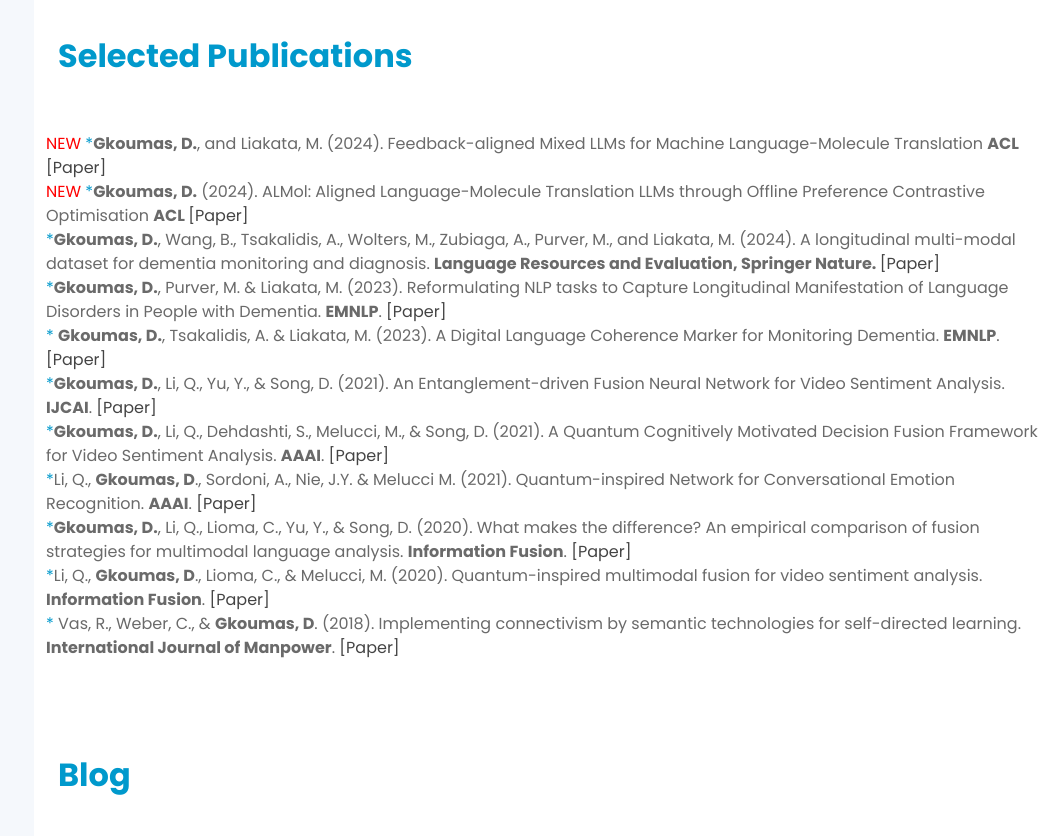
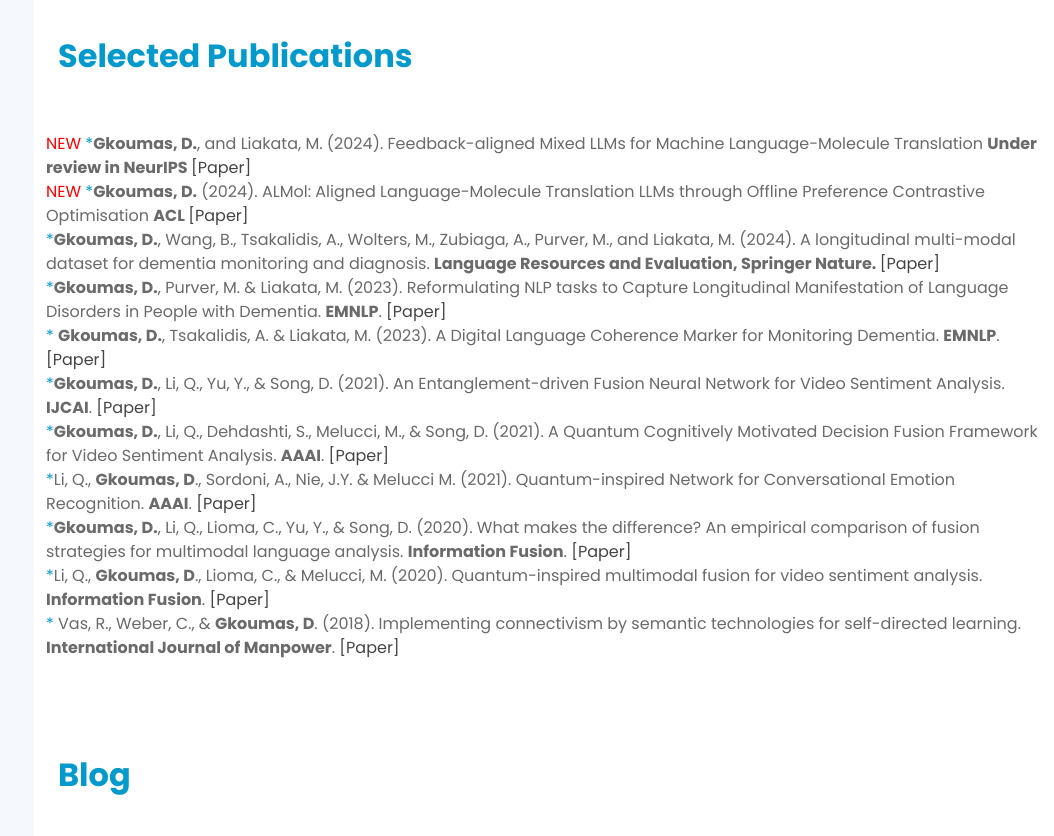
Before and after one commit to gkoumasd/gkoumasd.github.io, a plain HTML site: page index.html in a window 1280 px wide. Shown: the part 4100-4936 px from the top of the page, without its empty margins (226-1280 px from the left). Drawn offline with nearby package versions, Linux system fonts and the light colour scheme.

Commit message:
Update index.html

```diff
--- a/index.html
+++ b/index.html
@@ -459,7 +459,7 @@
                      <table style="width:100%" >
 
                          <tr>
-                         <td> <span class="red-text">NEW</span> <text class="cyan-text">*</text><strong>Gkoumas, D.</strong>, and Liakata, M.  (2024). Feedback-aligned Mixed LLMs for Machine Language-Molecule Translation <strong>ACL </strong>
+                         <td> <span class="red-text">NEW</span> <text class="cyan-text">*</text><strong>Gkoumas, D.</strong>, and Liakata, M.  (2024). Feedback-aligned Mixed LLMs for Machine Language-Molecule Translation <strong>Under review in NeurIPS </strong>
                          <a href='https://arxiv.org/abs/2405.13984' target='blank'>[Paper]</a>
                          </td>
                          <td><br></td>
```
